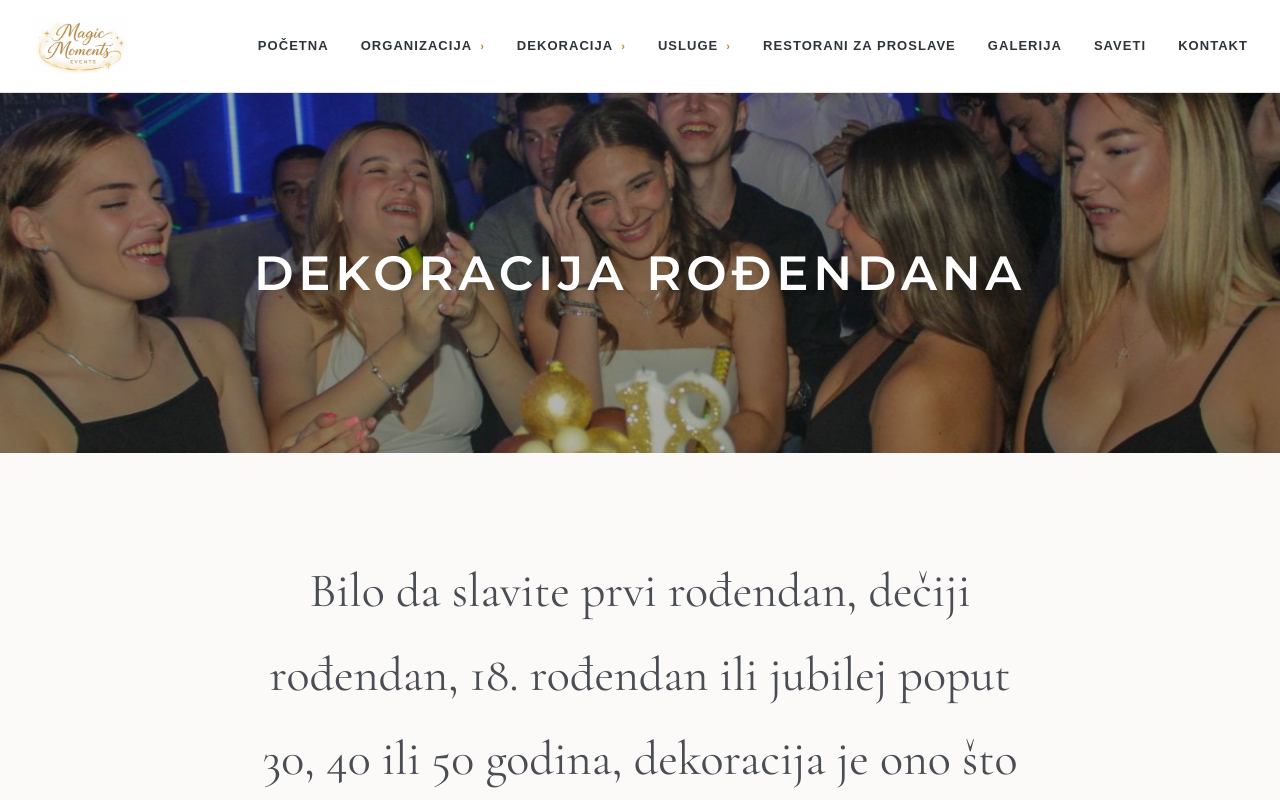
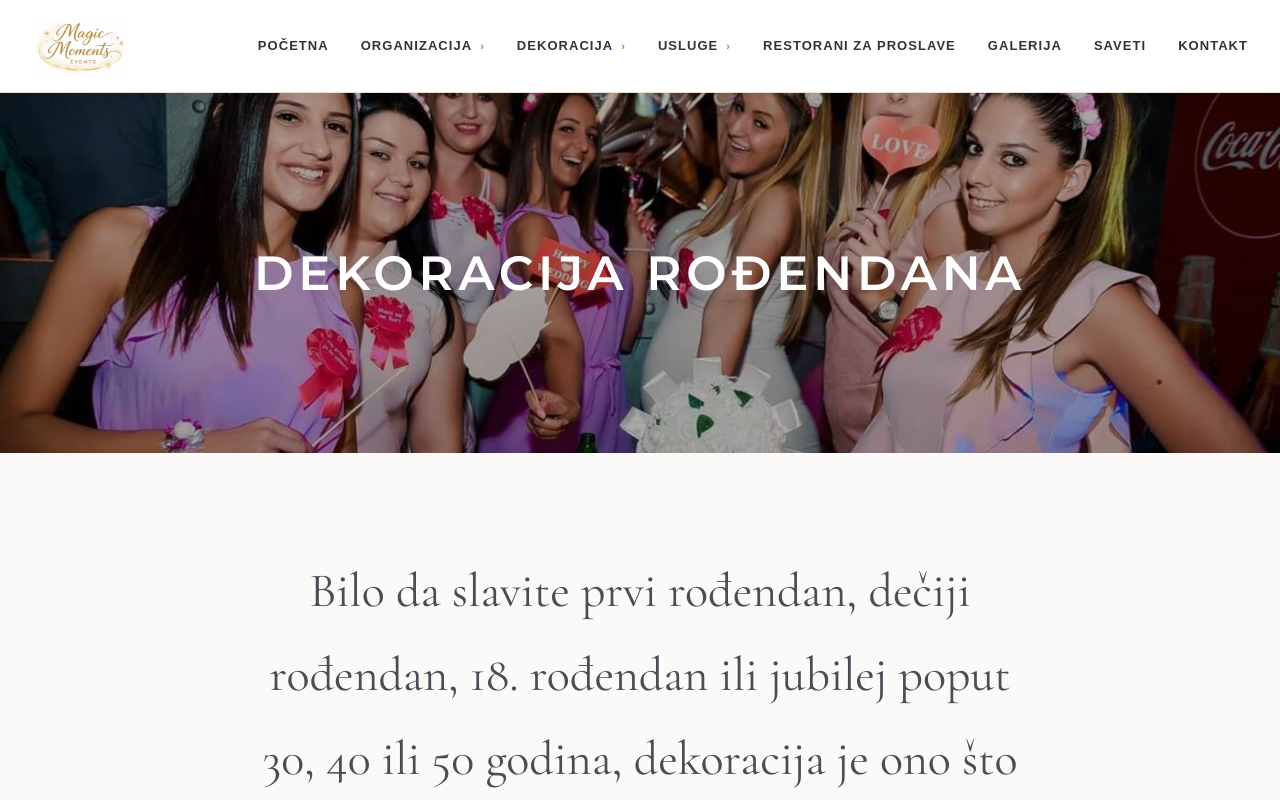
Before and after one commit to ITMilena/magic-moments, a Next.js app: page /dekoracije/rodjendan in a window 1280 px wide. Shown: the top 800 px of the page. Built offline with nearby package versions, Linux system fonts and the light colour scheme.

Commit message:
Dodaje stranicu restorani za proslavu

```diff
--- a/app/dekoracije/rodjendan/page.tsx
+++ b/app/dekoracije/rodjendan/page.tsx
@@ -125,7 +125,7 @@ export default function RodjendanPage() {
       <section className="relative">
         <div className="absolute inset-0 bg-black/30" />
         <img
-          src="/punoletstvo-hero.jpg"
+          src="/momacko3.jpeg"
           alt="Dekoracija rođendana"
           className="h-[240px] w-full object-cover md:h-[360px]"
         />
```
